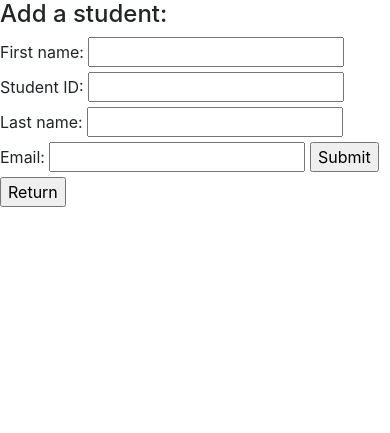
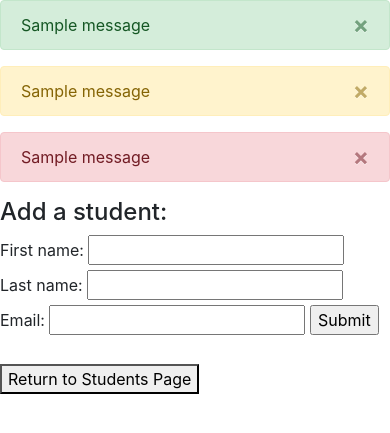
Before and after one commit to loganjensen/Library-Management-System, a Flask app: page /addstudent in a window 390 px wide. Shown: the part 56-489 px from the top of the page. Run offline with Flask 2, Linux system fonts and the light colour scheme; one stand-in notice (Sample message) is shown; data that the repository does not hold is empty; some libraries are stand-ins or nearby versions.

Commit message:
Adding student implemented

```diff
--- a/app.py
+++ b/app.py
@@ -1,5 +1,5 @@
 from flask import Flask, render_template
-from flask import request, redirect
+from flask import request, redirect, flash, url_for
 from db_connector import connect_to_database, execute_query
 
 #create the web application
@@ -21,9 +21,27 @@ def students():
 
     return render_template('students.html', students=result)
 
-@app.route('/addstudent')
+@app.route('/addstudent', methods=['GET','POST'])
 def addstudent():
-    return render_template('addstudent.html')
+    db_connection = connect_to_database()
+
+    #Show form to add student if method is GET
+    if request.method == 'GET':
+        return render_template('addstudent.html')
+
+    #Add new student to database if method is POST
+    if request.method == 'POST':
+        first_name_input = request.form['fname']
+        last_name_input = request.form['lname']
+        email_input = request.form['email']
+
+        query = "INSERT INTO Students (first_name, last_name, email) \
+        VALUES (%s, %s, %s)"
+        data = (first_name_input, last_name_input, email_input)
+        result = execute_query(db_connection, query, data)
+
+        flash('A Student Has Been Added!', 'success')
+        return redirect(url_for('students'))
 
 #ROUTES PERTAINING TO BOOKS
 @app.route('/books')
--- a/dmq.sql
+++ b/dmq.sql
@@ -70,7 +70,7 @@ DELETE FROM 'Authors' WHERE 'authorID' = :author_id_from_delete_form
 SELECT * FROM Students;
 
 -- Query to insert new student into Students table
-INSERT INTO Students (`first_name`, `last_name`, `email`)
+INSERT INTO Students (first_name, last_name, email)
 VALUES (:first_name_input, :last_name_input, :email_input);
 
 -- Query to delete a student based on studentID
--- a/templates/addstudent.html
+++ b/templates/addstudent.html
@@ -2,14 +2,11 @@
 {% extends "base.html" %}
 
 {% block content %}
-  <form action="#" method="POST">
+  <form action="/addstudent" method="POST">
     <fieldset>
       <h4>Add a student:</h4>
         <label for="fname">First name:</label>
         <input type="text" id="fname" name="fname">
-        <br>
-        <label for="studentid">Student ID:</label>
-        <input type="number" id="studentid" name="studentid">
         <br>
         <label for="lname">Last name:</label>
         <input type="text" id="lname" name="lname">
@@ -19,5 +16,6 @@
         <input type="submit" value="Submit">
     </fieldset>
   </form>
-  <input type="button" name="return" value="Return" onclick="window.location = 'students.html'">
+  <br>
+  <a href="{{url_for('students')}}"><button>Return to Students Page</button></a>
 {% endblock %}
--- a/templates/base.html
+++ b/templates/base.html
@@ -33,9 +33,64 @@
       </div>
     </nav>
 
+    <!--For flashing alerts in different colors-->
+    <!--Adapted from https://pythonise.com/series/learning-flask/flask-message-flashing-->
+    {% with messages = get_flashed_messages() %}
+      {% if messages %}
+        {% for message in messages %}
+        <div class="row">
+          <div class="col-sm-4">
+              {% with errors = get_flashed_messages(category_filter=["success"]) %}
+                  {% if errors %}
+                      {%- for message in errors %}
+                          <div class="alert alert-success alert-dismissible fade show" role="alert">
+                              <span>{{ message }}</span>
+                              <button type="button" class="close" data-dismiss="alert" aria-label="Close">
+                                  <span aria-hidden="true">&times;</span>
+                              </button>
+                          </div>
+                      {% endfor -%}
+                  {% endif %}
+              {% endwith %}
+          </div>
+
+          <div class="col-sm-4">
+              {% with errors = get_flashed_messages(category_filter=["warning"]) %}
+                  {% if errors %}
+                      {%- for message in errors %}
+                          <div class="alert alert-warning alert-dismissible fade show" role="alert">
+                              <span>{{ message }}</span>
+                              <button type="button" class="close" data-dismiss="alert" aria-label="Close">
+                                  <span aria-hidden="true">&times;</span>
+                              </button>
+                          </div>
+                      {% endfor -%}
+                  {% endif %}
+              {% endwith %}
+          </div>
+
+          <div class="col-sm-4">
+              {% with errors = get_flashed_messages(category_filter=["danger"]) %}
+                  {% if errors %}
+                      {%- for message in errors %}
+                          <div class="alert alert-danger alert-dismissible fade show" role="alert">
+                              <span>{{ message }}</span>
+                              <button type="button" class="close" data-dismiss="alert" aria-label="Close">
+                                  <span aria-hidden="true">&times;</span>
+                              </button>
+                          </div>
+                      {% endfor -%}
+                  {% endif %}
+              {% endwith %}
+          </div>
+        </div>
+        {% endfor %}
+      {% endif %}
+    {% endwith %}
+
+
     {% block content %}
-
     {% endblock %}
 
-    </body>
+  </body>
 </html>
```
